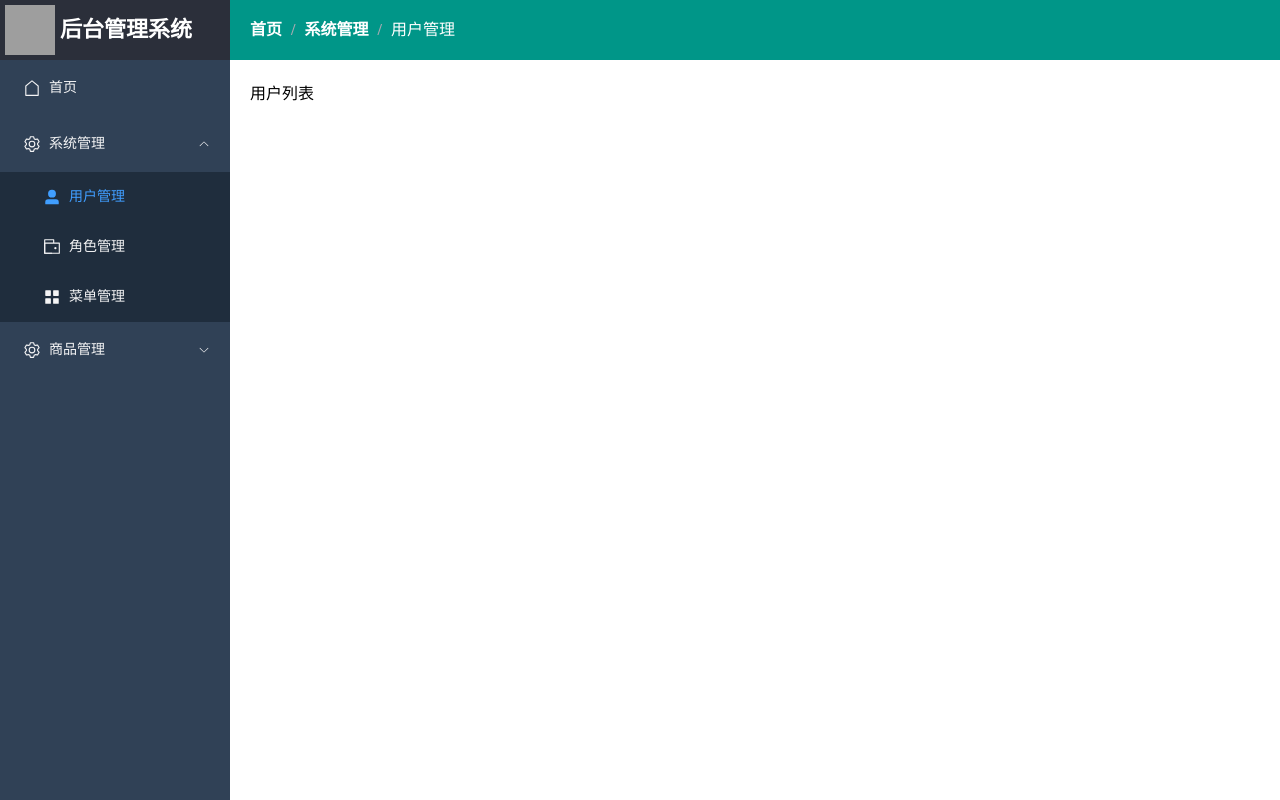
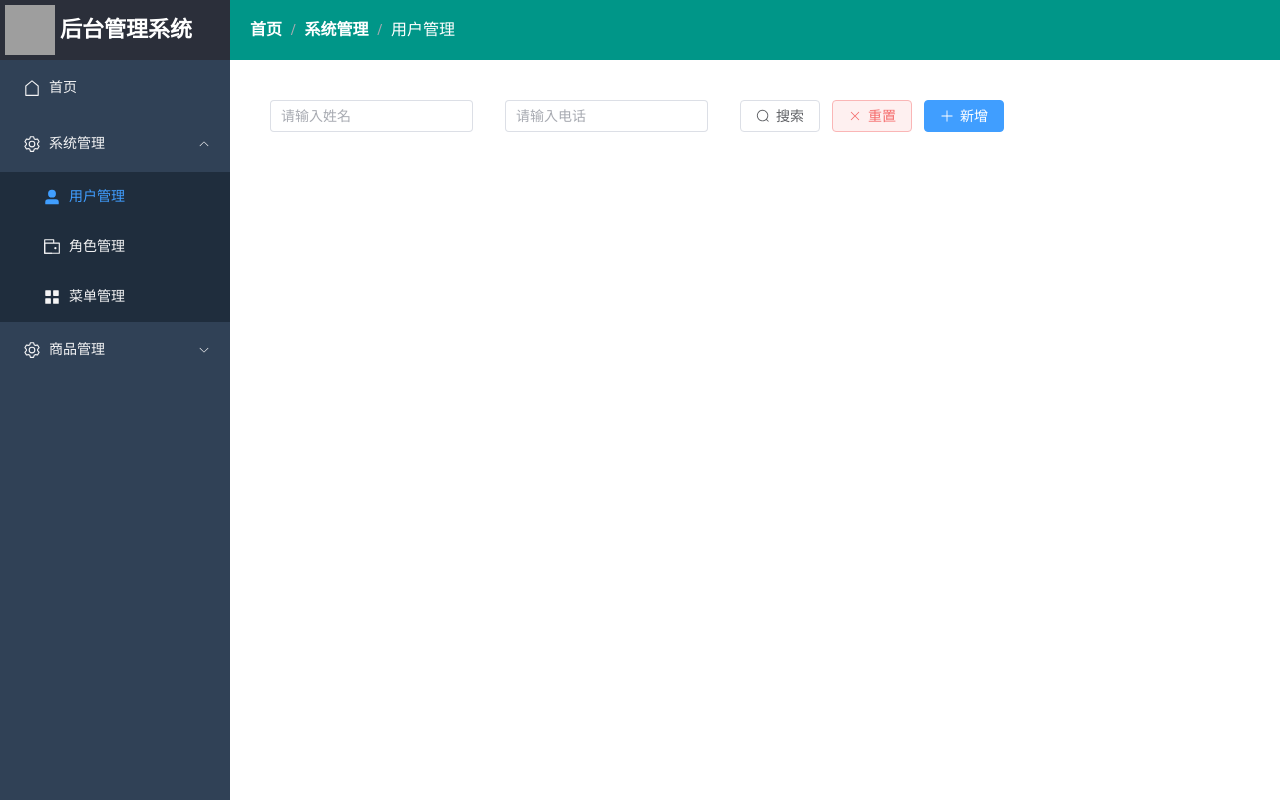
Before and after one commit to Bluesunn/Calligraphy, a Vue app in the folder background-project/: page /userList in a window 1280 px wide. Built offline with nearby package versions, Linux system fonts and the light colour scheme; grey boxes are pictures that could not be loaded.

Commit message:
新增用户界面

```diff
--- a/background-project/src/views/system/User/UserList.vue
+++ b/background-project/src/views/system/User/UserList.vue
@@ -1,13 +1,168 @@
 <template>
-    <div>
-        用户列表
-    </div>
+  <el-main>
+    <!-- 搜索栏 -->
+    <el-form :model="searchParm" :inline="true" size="default">
+      <el-form-item>
+        <el-input
+          placeholder="请输入姓名"
+          v-model="searchParm.phone"
+        ></el-input>
+      </el-form-item>
+      <el-form-item>
+        <el-input
+          placeholder="请输入电话"
+          v-model="searchParm.phone"
+        ></el-input>
+      </el-form-item>
+      <el-form-item>
+        <el-button icon="Search">搜索</el-button>
+        <el-button icon="Close" type="danger" plain>重置</el-button>
+        <el-button icon="Plus" type="primary" @click="addBtn">新增</el-button>
+      </el-form-item>
+    </el-form>
+    <!-- 新增编辑 -->
+    <SysDialog
+      :title="dialog.title"
+      :width="dialog.width"
+      :height="dialog.height"
+      :visible="dialog.visible"
+      @on-close="onClose"
+      @on-confirm="commit"
+    >
+      <template v-slot:content>
+        <el-form
+          :model="addModel"
+          ref="addForm"
+          :rules="rules"
+          label-width="80px"
+          :inline="false"
+          size="default"
+        >
+          <el-row>
+            <el-col :span="12" :offset="0">
+              <el-form-item prop="nickName" label="姓名：">
+                <el-input v-model="addModel.nickName"></el-input>
+              </el-form-item>
+            </el-col>
+            <el-col :span="12" :offset="0">
+              <el-form-item prop="sex" label="性别：">
+                <el-radio-group v-model="addModel.sex">
+                  <el-radio :label="'0'">男</el-radio>
+                  <el-radio :label="'1'">女</el-radio>
+                </el-radio-group>
+              </el-form-item>
+            </el-col>
+          </el-row>
+          <el-row>
+            <el-col :span="12" :offset="0">
+              <el-form-item prop="phone" label="电话：">
+                <el-input v-model="addModel.phone"></el-input>
+              </el-form-item>
+            </el-col>
+            <el-col :span="12" :offset="0">
+              <el-form-item prop="email" label="邮箱：">
+                <el-input v-model="addModel.email"></el-input>
+              </el-form-item>
+            </el-col>
+          </el-row>
+          <el-row>
+            <el-col :span="12" :offset="0">
+              <el-form-item prop="username" label="账户：">
+                <el-input v-model="addModel.username"></el-input>
+              </el-form-item>
+            </el-col>
+            <el-col :span="12" :offset="0">
+              <el-form-item prop="password" label="密码：">
+                <el-input v-model="addModel.password"></el-input>
+              </el-form-item>
+            </el-col>
+          </el-row>
+        </el-form>
+      </template>
+    </SysDialog>
+  </el-main>
 </template>
 
 <script setup lang="ts">
-
+import { reactive, ref } from "vue";
+import SysDialog from "@/components/SysDialog.vue";
+import useDialog from "@/hooks/useDialog";
+import { FormInstance } from "element-plus";
+//表单ref属性
+const addForm = ref<FormInstance>();
+//弹框属性
+const { dialog, onClose, onShow } = useDialog();
+//搜索栏绑定对象
+const searchParm = reactive({
+  phone: "",
+  nickName: "",
+  currentPage: 1,
+  pageSize: 10,
+});
+//新增绑定对象
+const addModel = reactive({
+  userId: "",
+  username: "",
+  password: "",
+  phone: "",
+  email: "",
+  sex: "",
+  nickName: "",
+});
+//表单验证规则
+const rules = reactive({
+  nickName: [
+    {
+      required: true,
+      trigger: ["blur", "change"],
+      message: "请输入姓名",
+    },
+  ],
+  sex: [
+    {
+      required: true,
+      trigger: ["blur", "change"],
+      message: "请选择性别",
+    },
+  ],
+  phone: [
+    {
+      required: true,
+      trigger: ["blur", "change"],
+      message: "请输入电话",
+    },
+  ],
+  username: [
+    {
+      required: true,
+      trigger: ["blur", "change"],
+      message: "请输入账户",
+    },
+  ],
+  password: [
+    {
+      required: true,
+      trigger: ["blur", "change"],
+      message: "请输入密码",
+    },
+  ],
+});
+//新增按钮
+const addBtn = () => {
+  dialog.title = "新增";
+  dialog.height = 180;
+  //显示弹框
+  onShow();
+};
+//提交表单
+const commit = () => {
+  //验证表单
+  addForm.value?.validate((valid) => {
+    if (valid) {
+      console.log("验证通过");
+    }
+  });
+};
 </script>
 
-<style scoped>
-
-</style>
+<style scoped></style>
```
